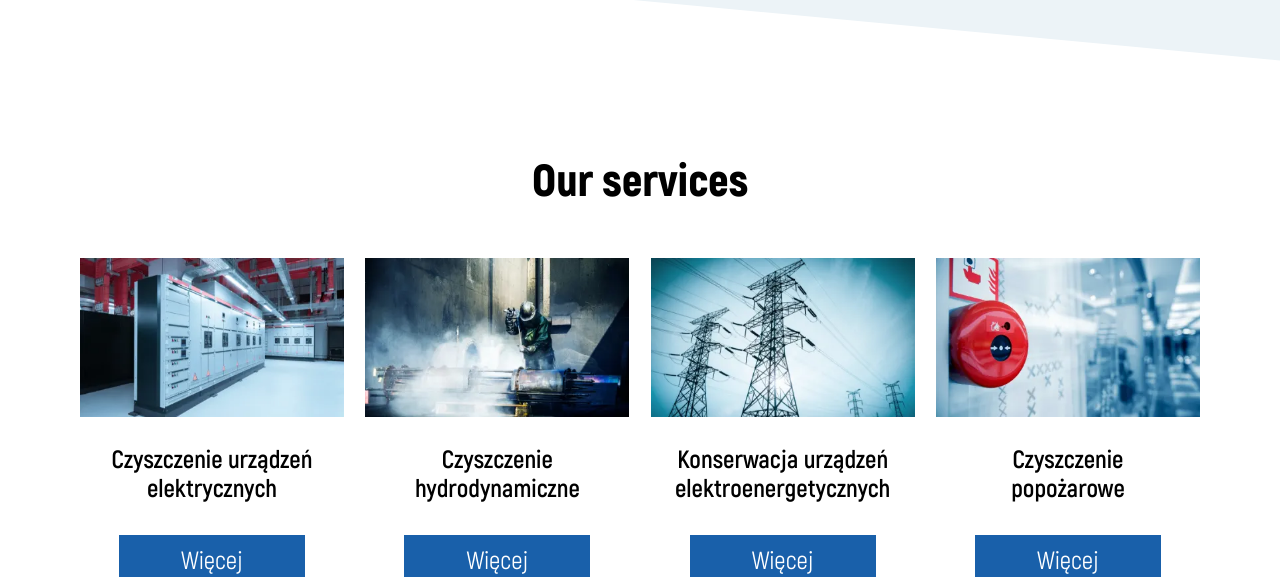
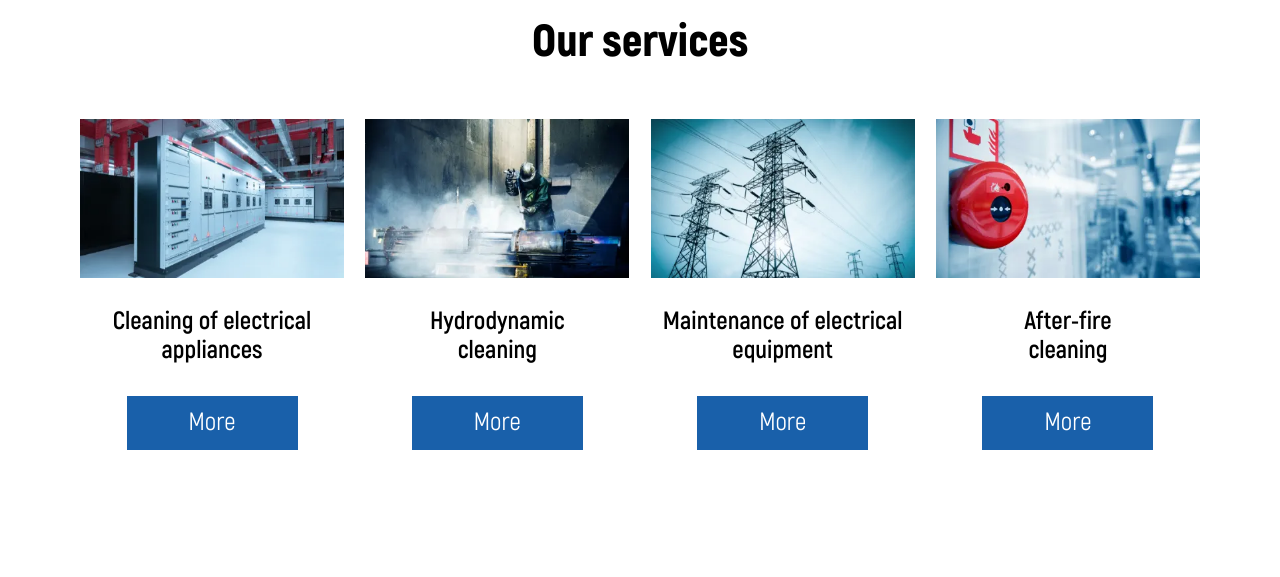
Before and after one commit to marypieroszkiewicz/3n_solutions-en, a website: page thermovision.html in a window 1280 px wide. Shown: the part 1620-2197 px from the top of the page. Drawn offline with Linux system fonts and the light colour scheme.

Commit message:
add english translation

```diff
--- a/thermovision.html
+++ b/thermovision.html
@@ -159,8 +159,9 @@
             measurements</div>
           <div class="measurements__row-box">Short circuit loop
             measurements</div>
-          <div class="measurements__row-box">Measurements of earthing
-            / lightning protection systems</div>
+          <div class="measurements__row-box">Measurements of
+            earthing / lightning
+            protection systems</div>
           <div class="measurements__row-box">Measurements of
             residual current
             circuit breakers</div>
@@ -179,9 +180,9 @@
             </div>
           </div>
           <div class="measurements__col measurements__col--4">
-            <p class="measurements__col-text measurements__col-text--2">Wykonywane pomiary identyfikują miejsca potencjalnych awarii i dają możliwość zaplanowania efektywnego procesu konserwacji urządzeń. W ramach prowadzonych przez nas usług oferujemy również możliwość wykonania pomiarów po konserwacji urządzeń by ocenić skuteczność prowadzonych prac przeglądowych. Oferujemy klientom okresową współpracę na bazie stałej umowy lub możliwość wykonania pomiarów na bazie jednorazowych zleceń.
+            <p class="measurements__col-text measurements__col-text--2">We offer clients periodic cooperation on the basis of a permanent contract or the ability to perform measurements based on one-off orders.
 
-              Pomiary wykonujemy z wykorzystaniem najnowocześniejszego sprzętu termowizyjnego oraz mierników elektrycznych. Nasi specjaliści posiadają odpowiednie uprawnienia do wykonywania pomiarów.</p>
+              The 3N Solutions company also carries out independent audits/assessment of the condition of electrical power equipment in your plants.</p>
           </div>
         </div>
       </section>
@@ -201,10 +202,10 @@
               <source srcset="images/img__2.jpg" type="image/jpeg" class="services__wrapper-img">
               <img src="images/img__2.jpg" class="services__wrapper-img" alt="">
             </picture>
-            <figcaption class="services__wrapper__box-title">Czyszczenie urządzeń
-              elektrycznych</figcaption>
+            <figcaption class="services__wrapper__box-title">Cleaning of electrical
+              appliances</figcaption>
           </figure>
-          <a href="cleaning.html" role="button" class="services__wrapper__box-btn">Więcej</a>
+          <a href="cleaning.html" role="button" class="services__wrapper__box-btn">More</a>
         </div>
 
         <div class="services__wrapper__box">
@@ -214,10 +215,10 @@
               <source srcset="images/img__3.jpg" type="image/jpeg" class="services__wrapper-img">
               <img src="images/img__3.jpg" class="services__wrapper-img" alt="">
             </picture>
-            <figcaption class="services__wrapper__box-title">Czyszczenie
-              hydrodynamiczne</figcaption>
+            <figcaption class="services__wrapper__box-title">Hydrodynamic
+              cleaning</figcaption>
           </figure>
-          <a href="hydrodynamic-cleaning.html" role="button" class="services__wrapper__box-btn">Więcej</a>
+          <a href="hydrodynamic-cleaning.html" role="button" class="services__wrapper__box-btn">More</a>
         </div>
         <div class="services__wrapper__box">
           <figure class="services__wrapper__box-img">
@@ -226,10 +227,10 @@
               <source srcset="images/img__6.jpg" type="image/jpeg" class="services__wrapper-img">
               <img src="images/img__6.jpg" class="services__wrapper-img" alt="">
             </picture>
-            <figcaption class="services__wrapper__box-title">Konserwacja urządzeń
-              elektroenergetycznych</figcaption>
+            <figcaption class="services__wrapper__box-title">Maintenance of electrical
+              equipment</figcaption>
           </figure>
-          <a href="maintenance.html" role="button" class="services__wrapper__box-btn">Więcej</a>
+          <a href="maintenance.html" role="button" class="services__wrapper__box-btn">More</a>
         </div>
         <div class="services__wrapper__box">
           <figure class="services__wrapper__box-img">
@@ -238,10 +239,10 @@
               <source srcset="images/img__4.jpg" type="image/jpeg" class="services__wrapper-img">
               <img src="images/img__4.jpg" class="services__wrapper-img" alt="">
             </picture>
-            <figcaption class="services__wrapper__box-title">Czyszczenie
-              popożarowe</figcaption>
+            <figcaption class="services__wrapper__box-title">After-fire
+              cleaning</figcaption>
           </figure>
-          <a href="after-fire-cleaning.html" role="button" class="services__wrapper__box-btn">Więcej</a>
+          <a href="after-fire-cleaning.html" role="button" class="services__wrapper__box-btn">More</a>
         </div>
       </div>
     </section>
```
